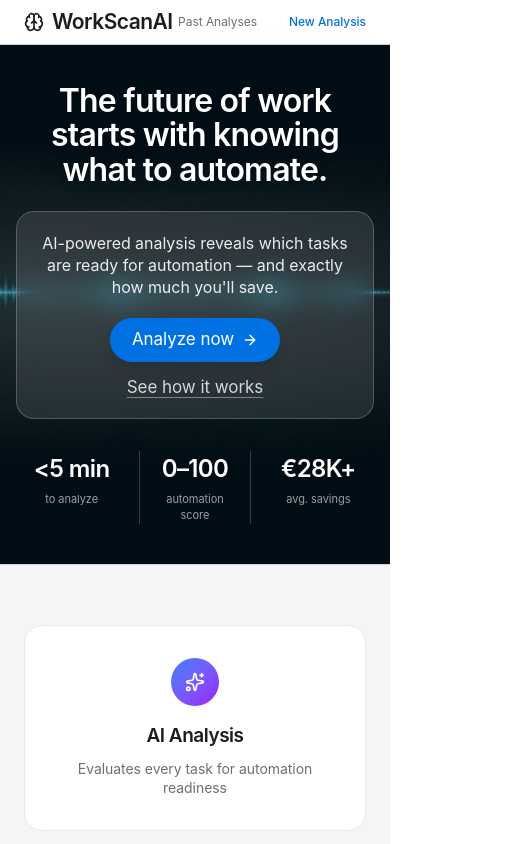
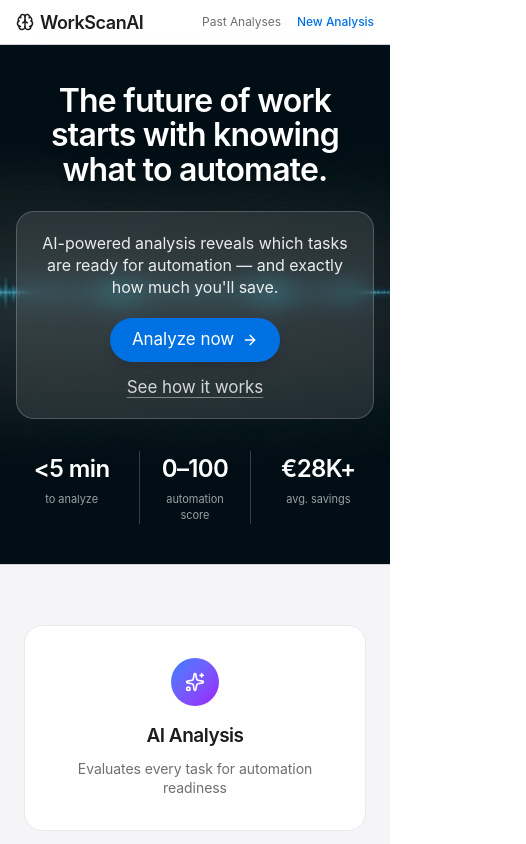
Before and after one commit to ibxibx/workscanai, a Next.js app in the folder frontend/: page / in a window 390 px wide. Shown: the top 844 px of the page, 526 px wide, since content can reach past the window. Built offline with nearby package versions, Linux system fonts and the light colour scheme; no server answers.

Commit message:
fix: mobview navbar width, populated task full text field, screenshot1

```diff
--- a/frontend/next.config.ts
+++ b/frontend/next.config.ts
@@ -1,8 +1,8 @@
 import type { NextConfig } from "next";
 
 const nextConfig: NextConfig = {
-  // 'standalone' is for Docker only — Vercel handles its own output format
-  // output: 'standalone',
+  // Required for Docker — Vercel safely ignores this setting
+  output: 'standalone',
   reactStrictMode: false,
   logging: {
     fetches: {
--- a/frontend/src/app/globals.css
+++ b/frontend/src/app/globals.css
@@ -14,6 +14,7 @@ html {
   scroll-behavior: smooth;
   -webkit-font-smoothing: antialiased;
   -moz-osx-font-smoothing: grayscale;
+  overflow-x: hidden;
 }
 
 body {
@@ -21,6 +22,7 @@ body {
   color: var(--foreground);
   font-family: -apple-system, BlinkMacSystemFont, 'SF Pro Display', 'SF Pro Text', 'Helvetica Neue', sans-serif;
   letter-spacing: -0.003em;
+  overflow-x: hidden;
 }
 
 /* Apple-style smooth transitions */
--- a/frontend/src/app/page.tsx
+++ b/frontend/src/app/page.tsx
@@ -27,22 +27,22 @@ export default function LandingPage() {
     <div className="min-h-screen bg-white text-[#1d1d1f]">
       {/* Navigation */}
       <nav className="fixed top-0 left-0 right-0 z-50 bg-white/80 backdrop-blur-xl border-b border-[#d2d2d7]">
-        <div className="max-w-[980px] mx-auto px-6">
+        <div className="max-w-[980px] mx-auto px-4 sm:px-6">
           <div className="flex justify-between items-center h-[44px]">
-            <Link href="/" className="flex items-center gap-[8px] text-[21px] font-semibold tracking-tight text-[#1d1d1f]">
-              <Brain className="h-[20px] w-[20px]" />
+            <Link href="/" className="flex items-center gap-[6px] sm:gap-[8px] text-[18px] sm:text-[21px] font-semibold tracking-tight text-[#1d1d1f]">
+              <Brain className="h-[18px] w-[18px] sm:h-[20px] sm:w-[20px]" />
               WorkScanAI
             </Link>
-            <div className="flex gap-[32px] text-[12px]">
+            <div className="flex gap-[16px] sm:gap-[32px] text-[12px]">
               <Link
                 href="/dashboard"
-                className="text-[#6e6e73] hover:text-[#1d1d1f] transition-colors"
+                className="text-[#6e6e73] hover:text-[#1d1d1f] transition-colors whitespace-nowrap"
               >
                 Past Analyses
               </Link>
               <a
                 href="#analyze"
-                className="text-[#0071e3] hover:text-[#0077ed] font-medium transition-colors"
+                className="text-[#0071e3] hover:text-[#0077ed] font-medium transition-colors whitespace-nowrap"
               >
                 New Analysis
               </a>
--- a/frontend/src/components/WorkflowForm.tsx
+++ b/frontend/src/components/WorkflowForm.tsx
@@ -562,13 +562,18 @@ export default function WorkflowForm({ onAnalysisComplete, onError }: WorkflowFo
                   <div className="grid grid-cols-1 md:grid-cols-2 gap-[16px]">
                     <div className="md:col-span-2">
                       <label className={labelClass}>Task Name <span className="text-red-500">*</span></label>
-                      <input type="text" value={task.name} onChange={e => updateTask(idx, 'name', e.target.value)}
-                        placeholder="e.g., Write social media posts" className={inputClass} required />
+                      <textarea value={task.name} onChange={e => updateTask(idx, 'name', e.target.value)}
+                        placeholder="e.g., Write social media posts"
+                        rows={2}
+                        className={`${inputClass} resize-none leading-snug`}
+                        required />
                     </div>
                     <div className="md:col-span-2">
                       <label className={labelClass}>Description <span className="text-[#86868b] normal-case font-normal">(optional)</span></label>
-                      <input type="text" value={task.description} onChange={e => updateTask(idx, 'description', e.target.value)}
-                        placeholder="Additional context or details…" className={inputClass} />
+                      <textarea value={task.description} onChange={e => updateTask(idx, 'description', e.target.value)}
+                        placeholder="Additional context or details…"
+                        rows={3}
+                        className={`${inputClass} resize-none leading-snug`} />
                     </div>
                     <div>
                       <label className={labelClass}>Frequency</label>
```
Also changed, not shown: 2 other files (tests, documents, lock files or other folders).
